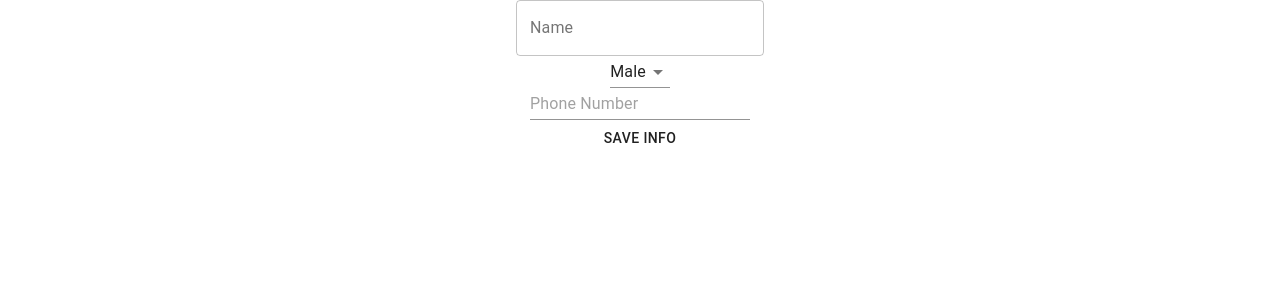
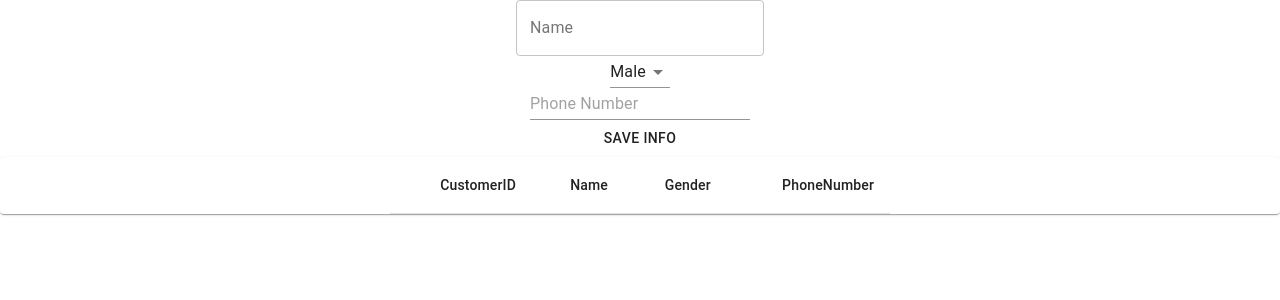
Before and after one commit to sabhishek78/react_form, a React (Create React App) app: page / in a window 1280 px wide. Shown: the top 300 px of the page. Built offline with nearby package versions, Linux system fonts and the light colour scheme.

Commit message:
table implemented.

```diff
--- a/src/EnquiryForm/index.js
+++ b/src/EnquiryForm/index.js
@@ -5,12 +5,16 @@ import { Select } from '@material-ui/core';
 import { MenuItem } from '@material-ui/core';
 import { TextField } from '@material-ui/core';
 import { CircularProgress} from '@material-ui/core';
+import SimpleTable from "../Table";
 class EnquiryForm extends React.Component {
     state = {
         customerName: '',
         gender:"Male",
         phoneNumber:'',
         isLoading:false,
+        customerID:'',
+        postRequestMade:false,
+        data:[],
     };
 
     constructor(props) {
@@ -19,7 +23,6 @@ class EnquiryForm extends React.Component {
         // this.handleGenderChange = this.handleGenderChange.bind(this);
         // this.handlephoneNumber = this.handlephoneNumber.bind(this);
         this.handleInputChange=this.handleInputChange.bind(this);
-
     }
 
 
@@ -45,6 +48,7 @@ class EnquiryForm extends React.Component {
     async makePostRequest() {
         this.setState({
             isLoading:true,
+            postRequestMade:true,
         });
        console.log("making request");
        const requestOptions = {
@@ -52,12 +56,23 @@ class EnquiryForm extends React.Component {
             headers: { 'Content-Type': 'application/json' },
             body: JSON.stringify(this.state)
         };
-        const response = await fetch('https://jsonplaceholder.typicode.com/posts', requestOptions);
+        const response = await fetch('https://cors-anywhere.herokuapp.com/https://us-central1-form-manager-7234f.cloudfunctions.net/saveCustomer', requestOptions);
         const data = await response.json();
         console.log(data);
         this.setState({
             isLoading:false,
+            customerID:data["customerID"],
         });
+        let temp={"customerName":this.state.customerName,"gender":this.state.gender,"phoneNumber":this.state.phoneNumber
+            ,"customerID":this.state.customerID};
+        let dataCopy=this.state.data;
+        dataCopy.push(temp);
+        console.log(dataCopy);
+
+        this.setState({
+            data:dataCopy
+        });
+
     }
 
     render() {
@@ -73,21 +88,18 @@ class EnquiryForm extends React.Component {
                             <MenuItem value="Male">Male</MenuItem>
                             <MenuItem value="Female">Female</MenuItem>
                         </Select>
-
                     </div>
                     <div>
-
                         <Input placeholder="Phone Number"  type="number" name="phoneNumber" value={this.state.phoneNumber} onChange={this.handleInputChange}/>
-
                     </div>
-
                 </form>
                 <Button onClick={()=>{this.makePostRequest()}}>Save Info</Button>
                 <div>
                     { this.state.isLoading?<CircularProgress />:<div></div>}
                 </div>
-
-
+                 <div>
+                     <SimpleTable data={this.state.data}/>
+                 </div>
             </div>
         );
     }
--- /dev/null
+++ b/src/Table/index.js
@@ -0,0 +1,46 @@
+import React from 'react';
+import { makeStyles } from '@material-ui/core/styles';
+import Table from '@material-ui/core/Table';
+import TableBody from '@material-ui/core/TableBody';
+import TableCell from '@material-ui/core/TableCell';
+import TableContainer from '@material-ui/core/TableContainer';
+import TableHead from '@material-ui/core/TableHead';
+import TableRow from '@material-ui/core/TableRow';
+import Paper from '@material-ui/core/Paper';
+
+const useStyles = makeStyles({
+    table: {
+        margin:"auto",
+        maxWidth:500,
+    },
+});
+
+
+
+export default function SimpleTable(props) {
+    const classes = useStyles();
+    return (
+        <TableContainer component={Paper}>
+            <Table className={classes.table} aria-label="simple table">
+                <TableHead>
+                    <TableRow>
+                        <TableCell align="right">CustomerID</TableCell>
+                        <TableCell align="right">Name</TableCell>
+                        <TableCell align="right">Gender</TableCell>
+                        <TableCell align="right">PhoneNumber</TableCell>
+                    </TableRow>
+                </TableHead>
+                <TableBody>
+                    {props.data.map((item,index) => (
+                        <TableRow key={index}>
+                            <TableCell align="right">{item.customerID}</TableCell>
+                            <TableCell align="right">{item.customerName}</TableCell>
+                            <TableCell align="right">{item.gender}</TableCell>
+                            <TableCell align="right">{item.phoneNumber}</TableCell>
+                        </TableRow>
+                    ))}
+                </TableBody>
+            </Table>
+        </TableContainer>
+    );
+}
```
